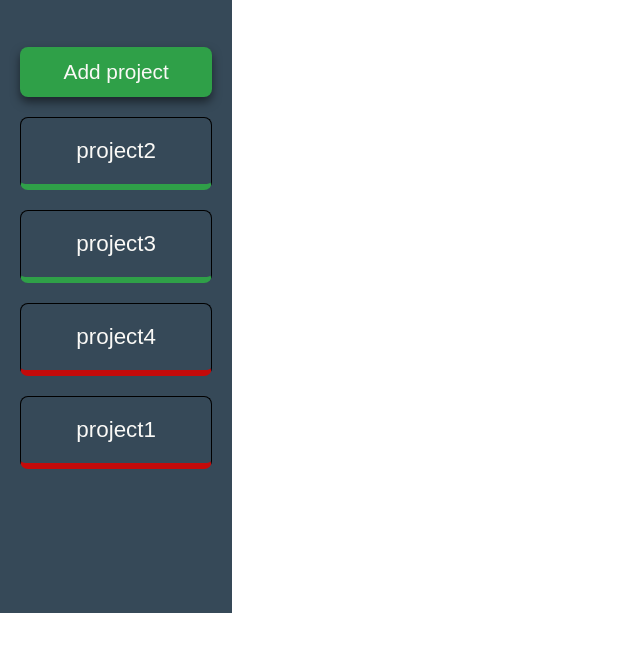
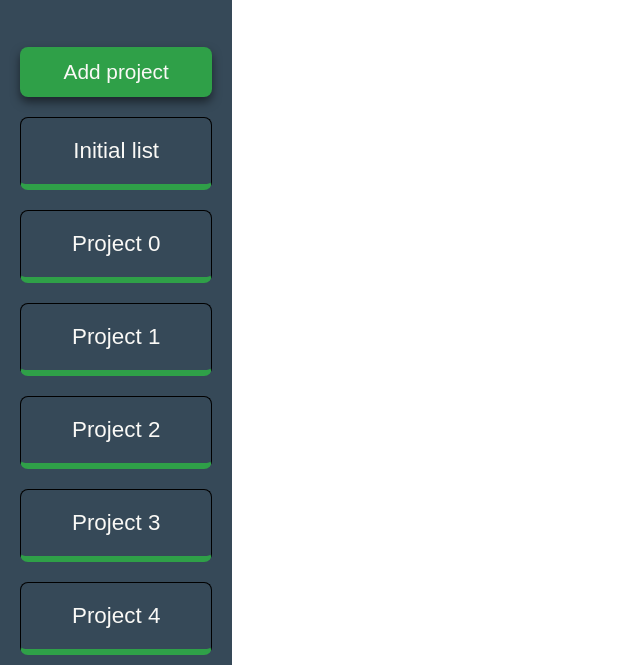
Before and after one commit to JustNormalProgrammer/odin-todo, a website built with webpack: page src/template.html in a window 1280 px wide. Shown: the part 187-852 px from the top of the page, without its empty margins (0-640 px from the left). Before the commit the page ends 800 px from the top, so only its background shows below. Built offline with nearby package versions, Linux system fonts and the light colour scheme.

Commit message:
Test project display function
A seedHelper function creates initial data
to store in TodoItem, Project and ProjectList
objects. This commit tests, if the implementation
of displaying list of projects in the left-toc
is correct.

```diff
--- a/src/index.js
+++ b/src/index.js
@@ -1,4 +1,5 @@
 import './style.css';
+
 
 class TodoItem {
     static id = 0;
@@ -67,8 +68,19 @@ class ProjectList {
         this.projectList.splice(projectId,1);
     }
 }
-const ScreenController = (function(){
-    const projects = new ProjectList();
+const projects = new ProjectList();
+function seedHelper(){
+    for(let i = 0; i < 5; i++){
+        let project = new Project(`Project ${i}`);
+        for(let j = 0; j < 5; j++){
+            let todo = new TodoItem(`Title:${i}`,`Description:${i}`, Date.now(), i, "notes!");
+            project.addTodo(todo);
+        }
+        projects.addProject(project);
+    }
+    console.log(projects);
+}
+const projectDisplayController = (function(){
 
     const addBtn = document.querySelector('.add-btn');
     const dialog = document.querySelector('dialog');
@@ -83,9 +95,6 @@ const ScreenController = (function(){
             dialog.close();
         })
     })
-
-
-
     function createProjectCard(project){
         const li = document.createElement('li');
         const button = document.createElement('button');
@@ -100,9 +109,15 @@ const ScreenController = (function(){
     }
     function displayProjects(){
         const ul = document.querySelector('.project-list');
-        for(let project of projects){
+        for(let project of projects.projectList){
             const card = createProjectCard(project);
             ul.appendChild(card);
         }
     }
+    return {displayProjects};
 })();
+const ScreenController = (function(){
+    const projectDisplay = projectDisplayController;
+    seedHelper();
+    projectDisplay.displayProjects();
+})();
--- a/src/template.html
+++ b/src/template.html
@@ -17,10 +17,7 @@
             <button class="add-btn">Add project</button>
             <nav>
                 <ul class="project-list">
-                    <li><button class="list-btn list-btn-done">project2</button></li>
-                    <li><button class="list-btn list-btn-done">project3</button></li>
-                    <li><button class="list-btn list-btn-todo">project4</button></li>
-                    <li><button class="list-btn list-btn-todo">project1</button></li>
+
                 </ul>
             </nav>
             <dialog>
```
